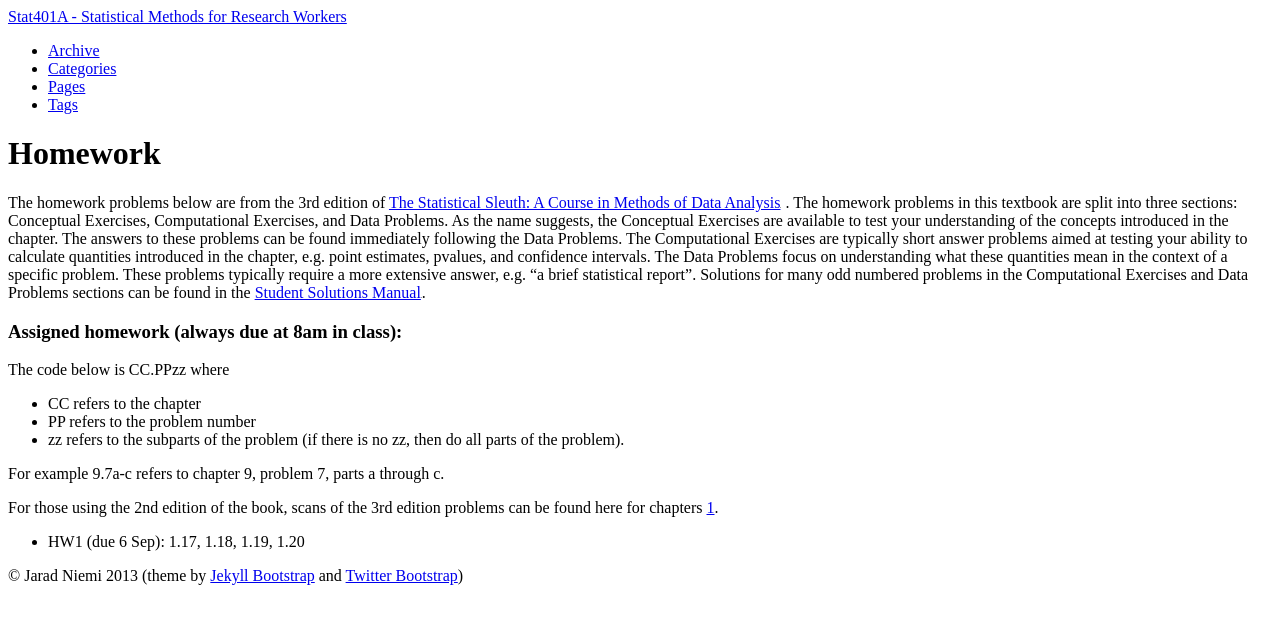
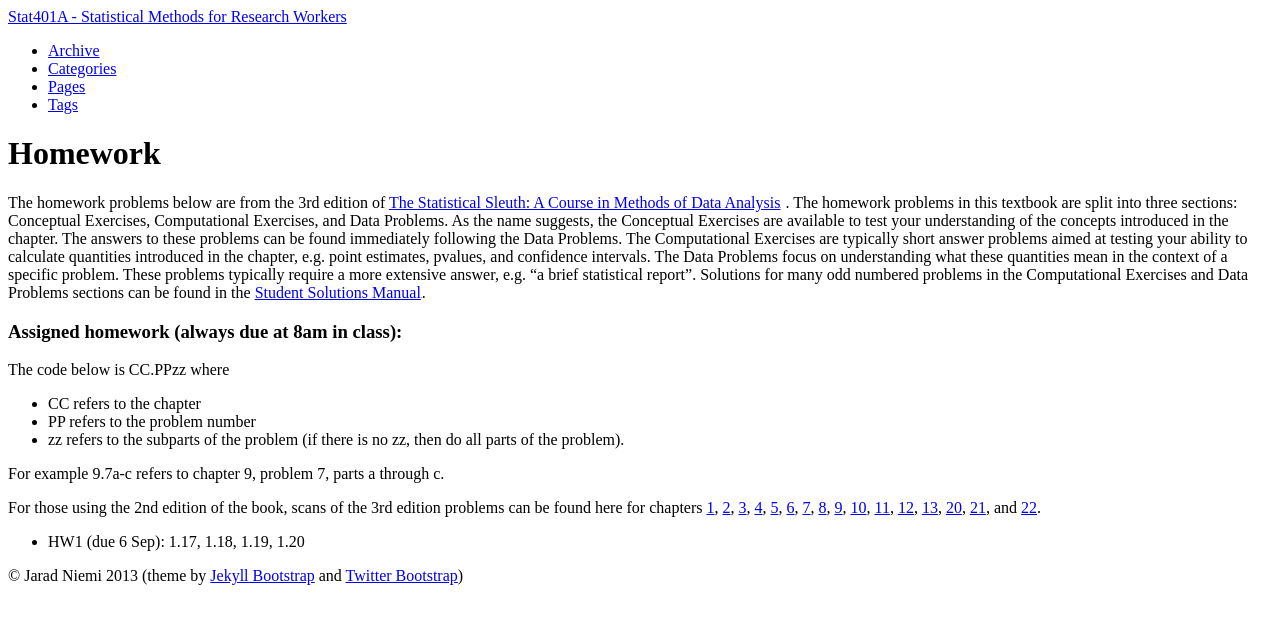
Before and after one commit to jarad/stat401A, a Jekyll site: the page built from homework.md, in a window 1280 px wide. Shown: the top 624 px of the page. Built offline with Jekyll 4.4.1, drawn with Linux system fonts in a browser that asks for light colours; grey boxes are pictures that could not be loaded.

Commit message:
added all scan links

```diff
--- a/homework.md
+++ b/homework.md
@@ -23,7 +23,7 @@ The code below is CC.PPzz where
 
 For example 9.7a-c refers to chapter 9, problem 7, parts a through c.
 
-For those using the 2nd edition of the book, scans of the 3rd edition problems can be found here for chapters [1](/stat401A/homework/ch1.pdf).
+For those using the 2nd edition of the book, scans of the 3rd edition problems can be found here for chapters [1](/stat401A/homework/ch1.pdf), [2](/stat401A/homework/ch2.pdf), [3](/stat401A/homework/ch3.pdf), [4](/stat401A/homework/ch4.pdf), [5](/stat401A/homework/ch5.pdf), [6](/stat401A/homework/ch6.pdf), [7](/stat401A/homework/ch7.pdf), [8](/stat401A/homework/ch8.pdf), [9](/stat401A/homework/ch9.pdf), [10](/stat401A/homework/ch10.pdf), [11](/stat401A/homework/ch11.pdf), [12](/stat401A/homework/ch12.pdf), [13](/stat401A/homework/ch13.pdf), [20](/stat401A/homework/ch20.pdf), [21](/stat401A/homework/ch21.pdf), and [22](/stat401A/homework/ch22.pdf).
 
 
 - HW1 (due 6 Sep): 1.17, 1.18, 1.19, 1.20
```
